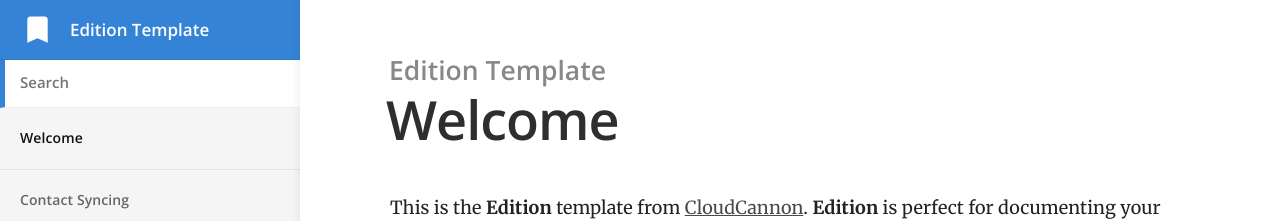
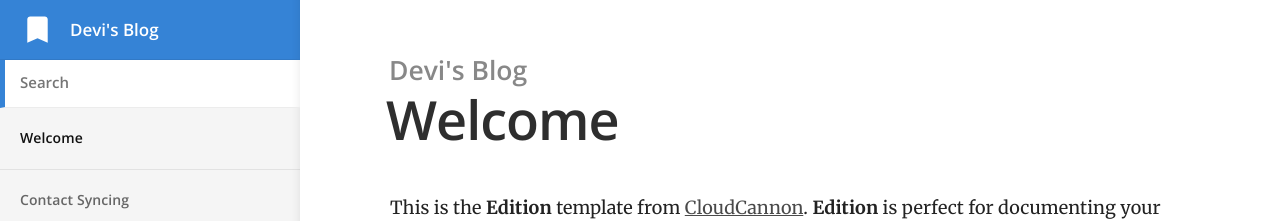
Before and after one commit to qwer987456/blog, a Jekyll site: the page built from index.md, in a window 1280 px wide. Shown: the top 221 px of the page. Built offline with Jekyll 4.4.1, drawn with Linux system fonts in a browser that asks for light colours.

Commit message:
modify title

```diff
--- a/_config.yml
+++ b/_config.yml
@@ -1,7 +1,7 @@
 # ----
 # Site
 
-title: Edition Template
+title: Devi's Blog
 url: "https://long-pig.cloudvent.net"
 baseurl:
 google_analytics_key:
```
